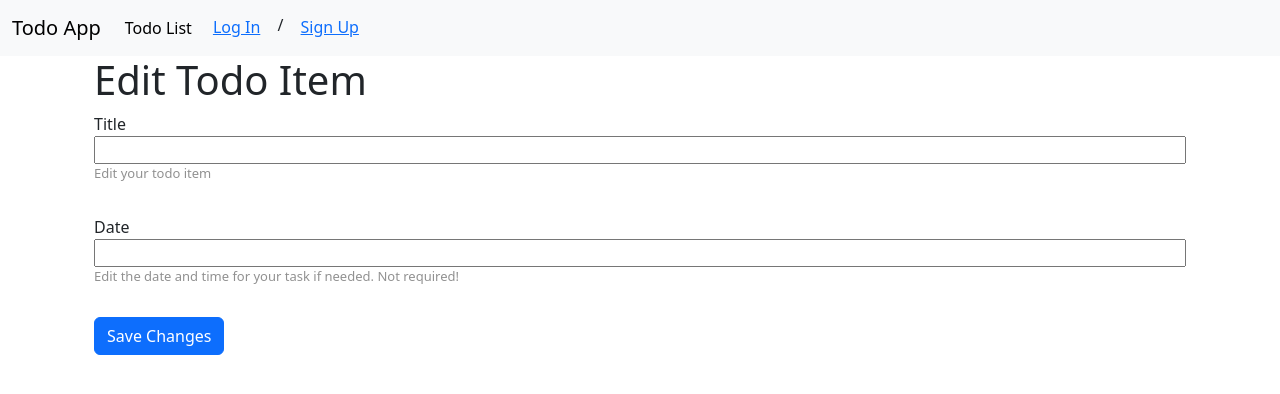
After one commit to SaraabbasiNZ/todo-list-django-project, a Django app: template todo_app/templates/todo_app/edit_todo_item.html in a window 1280 px wide. The commit adds this page. Shown: the top 394 px of the page. Run offline with Django 4.2, Linux system fonts and the light colour scheme; the template is opened without the code that fills it: values that come from a table or form of the project are taken from there, others are empty; some libraries are stand-ins or nearby versions.

Commit message:
Add deletion confirmation, implement logic to update item

```diff
--- a/todo_app/forms.py
+++ b/todo_app/forms.py
@@ -4,4 +4,4 @@ from .models import TodoItem
 class TodoItemForm(forms.ModelForm):
     class Meta:
         model = TodoItem
-        fields = ['title','date']
+        fields = ['title', 'checked','date']
--- a/todo_app/templates/base.html
+++ b/todo_app/templates/base.html
@@ -22,12 +22,7 @@
               <li class="nav-item">
                 <a class="nav-link active" aria-current="page" href="{% url 'todo_app:todo_list' %}">Todo List</a>
               </li>
-              <li class="nav-item">
-                <a class="nav-link" href="#">Contact Us</a>
-              </li>
-              <li class="nav-item">
-                <a class="nav-link" href="#">Account</a>
-              </li>
+
               <li class="nav-item">
                 {% if user.is_authenticated %}
                 <form action='{% url "accounts:logout" %}' method="POST">
--- /dev/null
+++ b/todo_app/templates/todo_app/edit_todo_item.html
@@ -0,0 +1,21 @@
+{% extends 'base.html' %}
+{% block title %}Edit Todo Item{% endblock %}
+{% block content %}
+<div class="container edit-form-container">
+    <h1>Edit Todo Item</h1>
+    <form class="edit-todo-form" method="POST">
+        {% csrf_token %}
+        <div class='input-container'>
+            <label for="id_title">{{ form.title.label }}</label>
+            {{ form.title }}
+            <p class='helper-text'>Edit your todo item</p>
+        </div>
+        <div class='input-container'>
+            <label for="id_date">{{ form.date.label }}</label>
+            {{ form.date }}
+            <p class='helper-text'>Edit the date and time for your task if needed. Not required!</p>
+        </div>
+        <button class='btn btn-primary' type="submit">Save Changes</button>
+    </form>
+</div>
+{% endblock %}
--- a/todo_app/urls.py
+++ b/todo_app/urls.py
@@ -1,5 +1,5 @@
 from django.urls import path
-from .views import home_view, todo_list_view, todo_item_create, delete_todo_item
+from .views import home_view, todo_list_view, todo_item_create, edit_todo_item, delete_todo_item
 
 
 app_name = 'todo_app'
@@ -8,5 +8,6 @@ urlpatterns = [
     path('', home_view, name='home'),
     path('list/', todo_list_view, name='todo_list'),
     path('create/', todo_item_create, name='todo_item_create'),
+    path('<int:id>/edit/', edit_todo_item, name='todo_item_edit'),
     path('<id>/delete/', delete_todo_item, name='todo_item_delete'),
 ]
```
Also changed, not shown: todo_app/templates/todo_app/confirm_delete.html (added, +12 -0 lines), todo_app/templates/todo_app/create_todo_item.html (+4 -4 lines), todo_app/templates/todo_app/todo_list.html (+17 -16 lines), todo_app/views.py (+15 -3 lines), todo_project/settings.py (+3 -5 lines).
